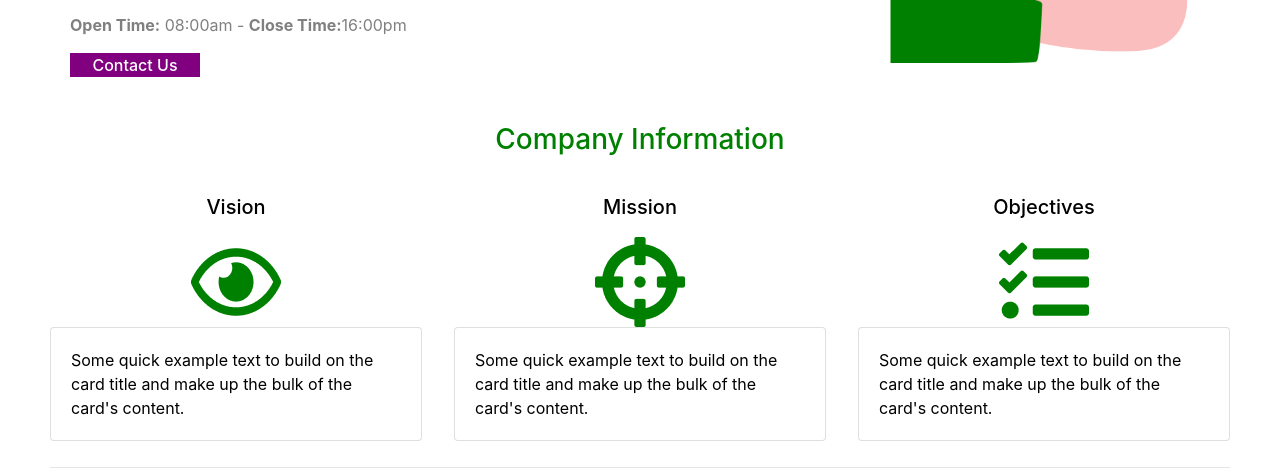
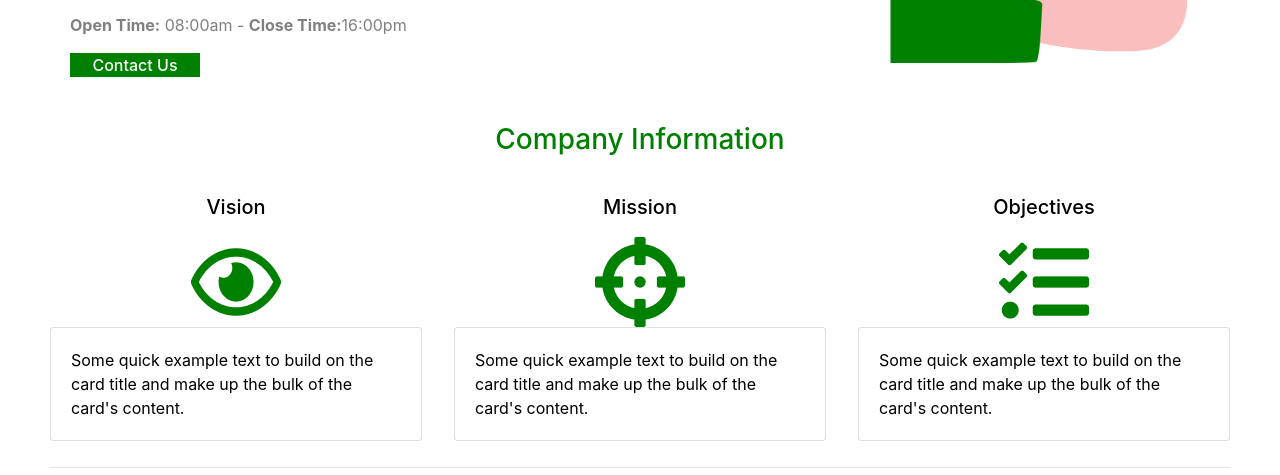
Before and after one commit to WatipasoChirambo/raf.github.io, a Gatsby site: page / in a window 1280 px wide. Shown: the part 325-800 px from the top of the page. Built offline with nearby package versions, Linux system fonts and the light colour scheme; Gatsby itself is replaced by a stand-in of ours.

Commit message:
Contact Us button

```diff
--- a/src/pages/index.js
+++ b/src/pages/index.js
@@ -28,7 +28,7 @@ export default function Home() {
               </div>
               <div className={styles.hero_btns}>
               <Link className={styles.btn} to="/about">
-                <div style={{ backgroundColor: `purple`, border:`none`,maxWidth:`130px`, color:`white` }} size="sm">
+                <div style={{ backgroundColor: `green`, border:`none`,maxWidth:`130px`, color:`white` }} size="sm">
                   <p style={{ Color: `white`}}>Contact Us</p>
                 </div>
               </Link>
```
